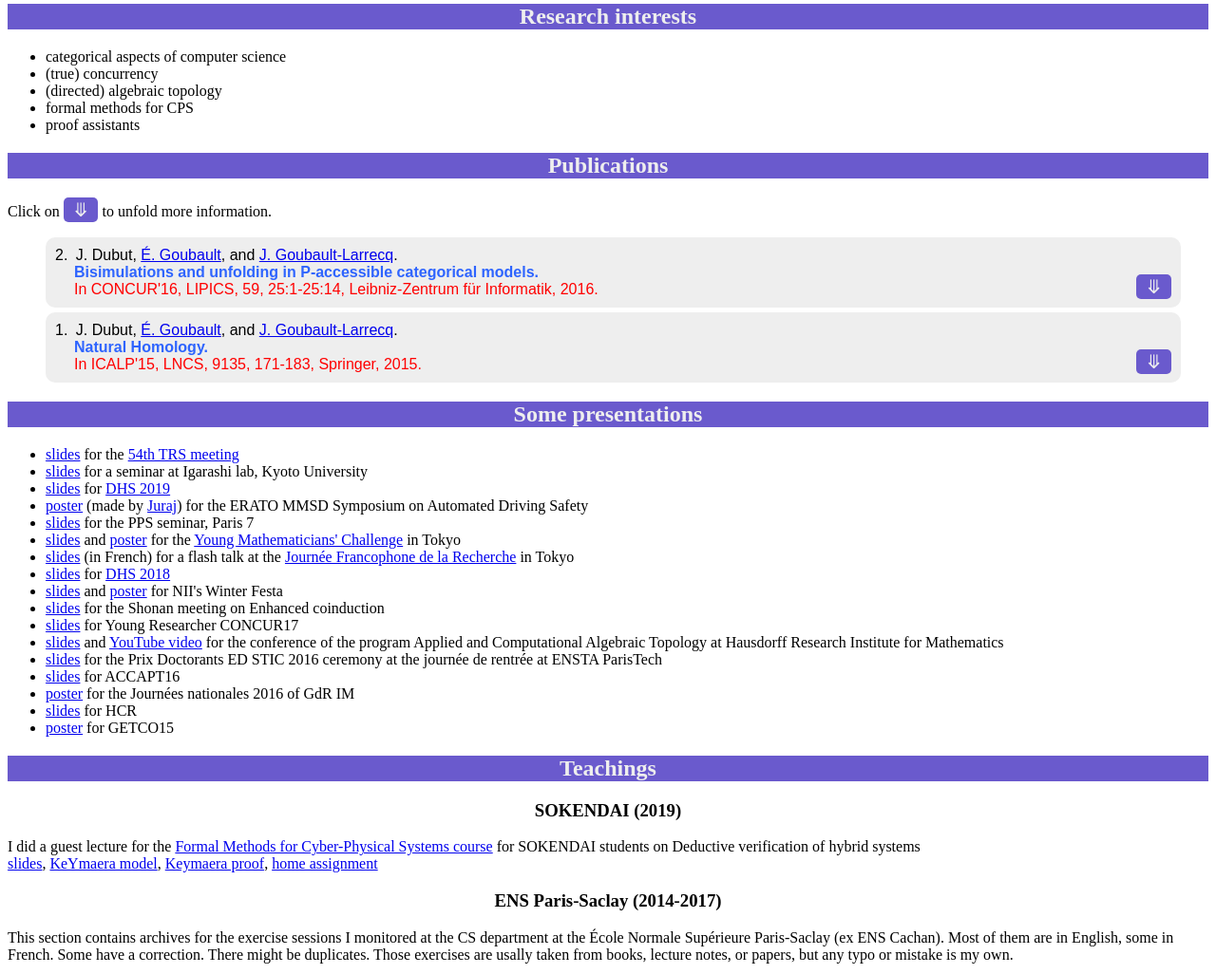
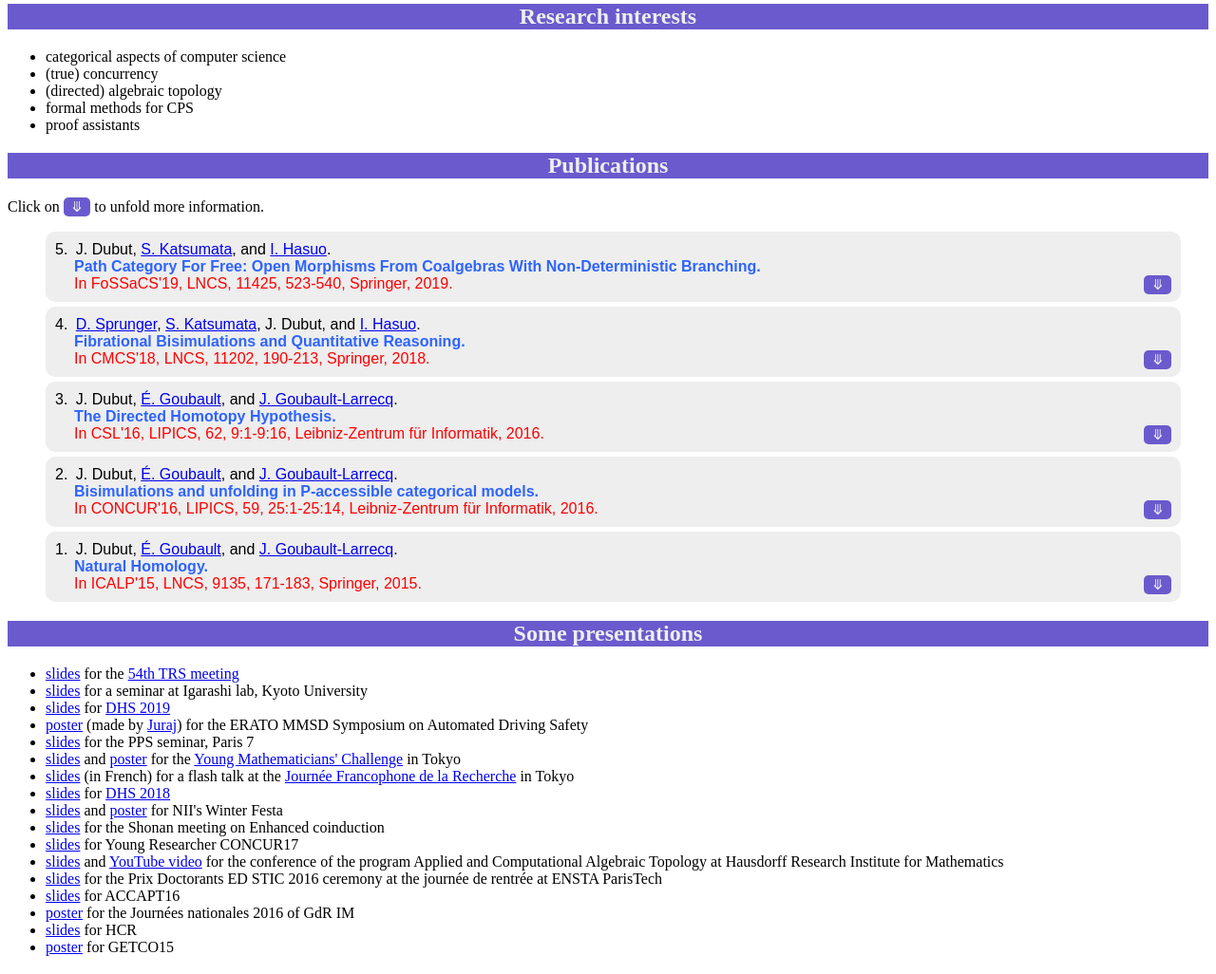
Before and after one commit to JeremyDubut/JeremyDubut.github.io, a PHP site: page /index2.html in a window 1280 px wide. Shown: the part 629-1655 px from the top of the page at 95% size. Run offline with PHP 8.4, Linux system fonts and the light colour scheme.

Commit message:
key words + minor

```diff
--- a/index2.html
+++ b/index2.html
@@ -43,13 +43,13 @@
 				<li class="chapoMenuItem"><a href="#teachings">Teachings</a></li>
 			</ul>
 		</nav>
-		<div id="mySidenav" class="sidenav">
-			<a href="javascript:void(0)" class="closebtn" onclick="closeNav()">&times;</a>
+		<nav id="sideMenu" class="sideMenu">
+			<a href="javascript:void(0)" class="sideMenuButtonClose" onclick="closeMenu()">&#12294;</a>
 			<a href="#">Home</a>
 			<a href="#publis">Publications</a>
 			<a href="#talks">Talks</a>
 			<a href="#teachings">Teachings</a>
-		</div>
+		</nav>
 	</header>
 	<div id="main">
 	<h2>General information</h2>
@@ -108,6 +108,118 @@
 	<!-- tag for action -->
 
 <ol class="publicationList" reversed>
+	<li class="publicationItem" id=5>
+		<span class="publicationAuthors">
+			J. Dubut,
+			<a href="https://group-mmm.org/~s-katsumata/index-e.html">S. Katsumata</a>, and
+			<a href="https://group-mmm.org/~ichiro/">I. Hasuo</a>.<br>
+		</span>
+		<div class="publicationTitle">Path Category For Free: Open Morphisms From Coalgebras With Non-Deterministic Branching.</div>
+		<div class="publicationInfo">
+			In FoSSaCS'19, LNCS, 11425, 523-540, Springer, 2019.
+		</div>
+		<div class="collapsible">
+			<button class="collapsibleButton">
+				&#10507;
+			</button>
+			<div class="collapsibleContent">
+				<div class="collapsibleContentTitle">Abstract:</div>
+				There are different categorical approaches to variations of transition systems
+				and their bisimulations. One is coalgebra for a functor G, where a bisimulation
+				is defined as a span of G-coalgebra homomorphism. Another one is in terms of
+				path categories and open morphisms, where a bisimulation is defined as a span
+				of open morphisms. This similarity is no coincidence: given a functor G,
+				fulfilling certain conditions, we derive a path-category for pointed
+				G-coalgebras and lax homomorphisms, such that the open morphisms turn out to be
+				precisely the G-coalgebra homomorphisms. The above construction provides
+				path-categories and trace semantics for free for different flavours of
+				transition systems: (1) non-deterministic tree automata (2) regular
+				nondeterministic nominal automata (RNNA), an expressive automata notion living
+				in nominal sets (3) multisorted transition systems. This last instance relates
+				to Lasota's construction, which is in the converse direction.
+				<br><br>
+				<div class="collapsibleContentTitle">Key words:</div>
+				coalgebra,  open maps,  Categories,  nominal sets
+				<br><br>
+				<div class="collapsibleContentTitle">Links:</div>
+				To be done
+			</div>
+		</div>
+	</li>
+	<li class="publicationItem" id=4>
+		<span class="publicationAuthors">
+			<a href="http://davidsprunger.com">D. Sprunger</a>,
+			<a href="https://group-mmm.org/~s-katsumata/index-e.html">S. Katsumata</a>,
+			J. Dubut, and
+			<a href="https://group-mmm.org/~ichiro/">I. Hasuo</a>.<br>
+		</span>
+		<div class="publicationTitle">Fibrational Bisimulations and Quantitative Reasoning.</div>
+		<div class="publicationInfo">
+			In CMCS'18, LNCS, 11202, 190-213, Springer, 2018.
+		</div>
+		<div class="collapsible">
+			<button class="collapsibleButton">
+				&#10507;
+			</button>
+			<div class="collapsibleContent">
+				<div class="collapsibleContentTitle">Abstract:</div>
+				Bisimulation and bisimilarity are fundamental notions in comparing state-based
+				systems. Their extensions to a variety of systems have been actively pursued in
+				recent years, a notable direction being quantitative extensions. In this paper
+				we present an abstract categorical framework for such extended (bi)simulation
+				notions. We use coalgebras as system models and fibrations for organizing
+				predicates — following the seminal work by Hermida and Jacobs — but our focus
+				is on the structural aspect of fibrational frameworks. Specifically we use
+				morphisms of fi- brations as well as canonical liftings of functors via Kan
+				extensions. We apply this categorical framework by deriving some known
+				properties of the Hausdorff pseudometric and approximate bisimulation in
+				control theory.
+				<br><br>
+				<div class="collapsibleContentTitle">Key words:</div>
+				fibration,  approximate bisimulation,  behavioural metric,  functor lifting
+				<br><br>
+				<div class="collapsibleContentTitle">Links:</div>
+				To be done
+			</div>
+		</div>
+	</li>
+	<li class="publicationItem" id=3>
+		<span class="publicationAuthors">
+			J. Dubut,
+			<a href="http://www.lix.polytechnique.fr/Labo/Eric.Goubault/">É. Goubault</a>, and
+			<a href="http://www.lsv.fr/~goubault/">J. Goubault-Larrecq</a>.<br>
+		</span>
+		<div class="publicationTitle">The Directed Homotopy Hypothesis.</div>
+		<div class="publicationInfo">
+			In CSL'16, LIPICS, 62, 9:1-9:16, Leibniz-Zentrum für Informatik, 2016.
+		</div>
+		<div class="collapsible">
+			<button class="collapsibleButton">
+				&#10507;
+			</button>
+			<div class="collapsibleContent">
+				<div class="collapsibleContentTitle">Abstract:</div>
+				The homotopy hypothesis was originally stated by Grothendieck: topological
+				spaces should be “equivalent” to (weak) ∞-groupoids, which give algebraic
+				representatives of homotopy types. Much later, several authors developed
+				geometrizations of computational models, e.g. for rewriting, distributed
+				systems, (homotopy) type theory etc. But an essential feature in the work set
+				up in concurrency theory, is that time should be considered irreversible,
+				giving rise to the field of directed algebraic topology. Following the path
+				proposed by Porter, we state here a directed homotopy hypothesis: Grandis'
+				directed topological spaces should be “equivalent” to a weak form of
+				topologically enriched categories, still very close to (∞,1)-categories. We
+				develop, as in ordinary algebraic topology, a directed homotopy equivalence and
+				a weak equivalence, and show invariance of a form of directed homology.
+				<br><br>
+				<div class="collapsibleContentTitle">Key words:</div>
+				directed algebraic topology,  partially enriched categories,  homotopy hypothesis,  geometric models for concurrency,  higher category theory
+				<br><br>
+				<div class="collapsibleContentTitle">Links:</div>
+				To be done
+			</div>
+		</div>
+	</li>
 	<li class="publicationItem" id=2>
 		<span class="publicationAuthors">
 			J. Dubut,
@@ -141,7 +253,10 @@
 				chosen.
 				<br><br>
 				<div class="collapsibleContentTitle">Key words:</div>
-				Placeholder
+				categorical models,  bisimulation,  coreflections,  unfolding,  universal covering
+				<br><br>
+				<div class="collapsibleContentTitle">Links:</div>
+				To be done
 			</div>
 		</div>
 	</li>
@@ -168,7 +283,10 @@
 				refinement (subdivision), and it is computable on cubical complexes.
 				<br><br>
 				<div class="collapsibleContentTitle">Key words:</div>
-				Placeholder
+				directed algebraic topology,  homology,  path space,  geometric semantics,  persistent homology,  natural system
+				<br><br>
+				<div class="collapsibleContentTitle">Links:</div>
+				To be done
 			</div>
 		</div>
 	</li>
--- a/scripts/collapsible.js
+++ b/scripts/collapsible.js
@@ -9,14 +9,14 @@ for (i = 0; i < coll.length; i++) {
             content.style.maxHeight = null;
             setTimeout(() => {
                 content.style.marginTop = "0px";
-                this.style.top = "-25px";
+                this.style.top = "-18px";
                 content.style.padding = "0px 18px";
             }, 200);
         } else {
             this.innerHTML = "&#10506;"
             content.style.maxHeight = content.scrollHeight + "px";
             content.style.marginTop = "10px";
-            this.style.top = "-35px";
+            this.style.top = "-28px";
             content.style.padding = "5px 18px";
         }
     }
--- a/scripts/sidemenu.js
+++ b/scripts/sidemenu.js
@@ -1,13 +1,13 @@
 function openMenu() {
-    sm = document.getElementById("mySidenav")
+    sm = document.getElementById("sideMenu")
     sm.style.width = "250px";
     sm.style.boxShadow = "0 0 .2rem #0000001a,0 .2rem .4rem #0003";
     document.getElementById("main").style.opacity = "0.6";
     document.getElementById("mainTitle").style.opacity = "0.6";
 }
 
-function closeNav() {
-    sm = document.getElementById("mySidenav")
+function closeMenu() {
+    sm = document.getElementById("sideMenu")
     sm.style.width = "0";
     sm.style.boxShadow = "";
     document.getElementById("main").style.opacity = "1";
--- a/style.css
+++ b/style.css
@@ -226,24 +155,22 @@ header {
 .publicationItem:not(:last-child) {
     margin-bottom: 5px;
 }
-.publicationTitle{
-    font-weight: bold;
-    color: #2E64FE;
-}
 li .publicationTitle {
     position: relative;
     left: 20px;
+    width: 96%;
+    font-weight: bold;
+    color: #2E64FE;
 }
 li .publicationAuthors {
     position: relative;
     left: 4px;
+    width: 96%;
 }
 li .publicationInfo {
     position: relative;
     left: 20px;
     margin-right: 50px;
-}
-.publicationInfo {
     color: #FF0000;
 }
 
@@ -252,34 +179,31 @@ li .publicationInfo {
     position: relative;
 }
 .collapsibleButton {
-    font-size: 20px;
+    font-size: 15px;
     cursor: pointer;
     background-color: slateblue;
     color: #eee;
-    padding: 1px 10px 1px 10px;
+    padding: 1px 8px 1px 8px;
     border: none;
     border-top-left-radius:5px;
     border-top-right-radius:5px;
     border-bottom-left-radius:5px;
     border-bottom-right-radius:5px;
     position: absolute;
-    top: -25px;
+    top: -18px;
     right: 0px;
 }
 .dummyButton {
-    font-size: 20px;
+    font-size: 15px;
     background-color: slateblue;
     color: #eee;
-    padding: 1px 10px 1px 10px;
+    padding: 1px 8px 1px 8px;
     border: none;
     border-top-left-radius:5px;
     border-top-right-radius:5px;
     border-bottom-left-radius:5px;
     border-bottom-right-radius:5px;
 }
-/* @media screen and (max-width:50em){
-    .collapsibleButton{top: 45px}
-} */
 .collapsibleButton:hover {
     background-color: rgb(71, 64, 119);
 }
```
Also changed, not shown: other parts of style.css (+13 -87 lines), collapse.png (deleted), expand.png (deleted), publication_list/papers.db, 2 other files.
